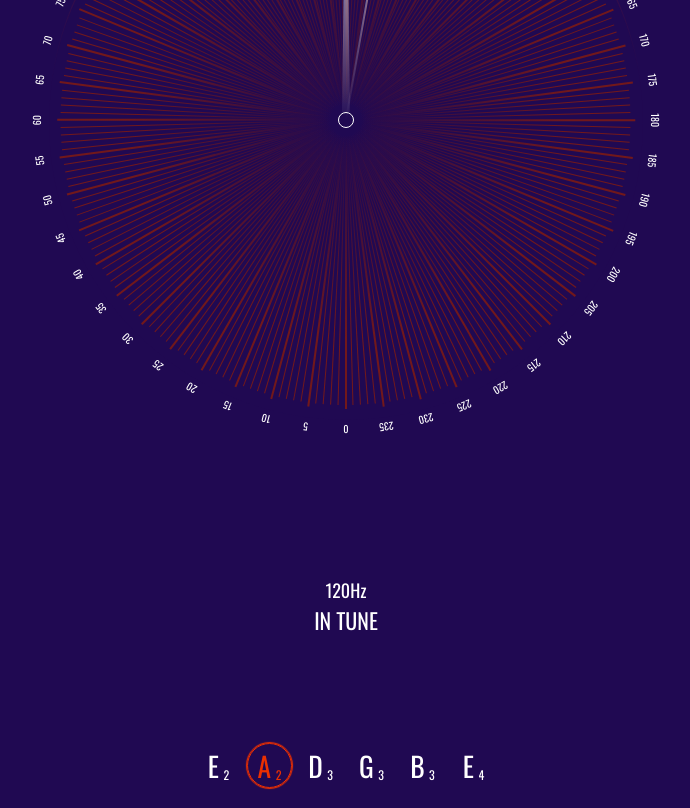
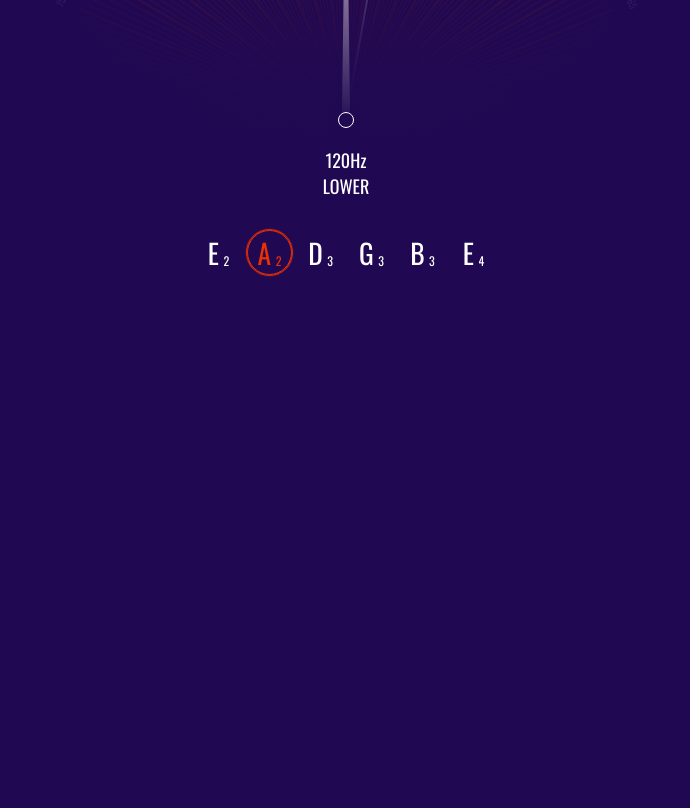
Before and after one commit to AshenFox/tuner, a React (Create React App) app: page / in a window 1280 px wide. Shown: the part 340-1148 px from the top of the page, without its empty margins (294-984 px from the left). After the commit the page ends 800 px from the top, so only its background shows below. Built offline with nearby package versions, Linux system fonts and the light colour scheme.

Commit message:
Fixed styles conflict

```diff
--- a/src/layout/home/components/Dial/DetFr.tsx
+++ b/src/layout/home/components/Dial/Indicator.tsx
@@ -1,4 +1,4 @@
-import React from "react";
+import React from 'react';
 
 interface OwnProps {}
 
@@ -10,11 +10,11 @@ type Props = OwnProps & StateProps & DispatchProps;
 
 const DetFr: React.FC<Props> = () => {
   return (
-    <div className="dial__detfr-cont">
-      <div className="dial__detfr">
+    <div className='dial__indicator-cont'>
+      <div className='dial__indicator'>
         120<span>Hz</span>
       </div>
-      <div className="dial__detfr-tip">lower</div>
+      <div className='dial__indicator-tip'>lower</div>
     </div>
   );
 };
--- a/src/layout/home/components/Dial/index.tsx
+++ b/src/layout/home/components/Dial/index.tsx
@@ -4,7 +4,7 @@ import Notch from './Notch';
 import Note from './Note';
 import { connect } from 'react-redux';
 import { AppState } from '../../../../store/store';
-import DetFr from './DetFr';
+import Indicator from './Indicator';
 
 const notchesNum = 240;
 
@@ -43,9 +43,10 @@ const Dial: React.FC<Props> = ({ main }) => {
         <div className='dial__hand-cont'>
           <div className='dial__hand'></div>
         </div>
-        <DetFr />
+
         <div className='dial__background-top'></div>
         <div className='dial__background-bottom'></div>
+        <Indicator />
       </div>
     </div>
   );
--- a/src/layout/home/components/Indicator.tsx
+++ /dev/null
@@ -1,14 +0,0 @@
-import React from 'react';
-
-const Indicator = () => {
-  return (
-    <div className='indicator__cont'>
-      <div className='indicator__fr'>
-        120<span>Hz</span>
-      </div>
-      <div className='indicator__guidance'>In tune</div>
-    </div>
-  );
-};
-
-export default Indicator;
--- a/src/layout/home/index.tsx
+++ b/src/layout/home/index.tsx
@@ -2,8 +2,6 @@ import React from 'react';
 import Dial from './components/Dial';
 import PitchDetector from './components/PitchDetector';
 import Tuning from './components/Tuning';
-import Indicator from './components/Indicator';
-
 interface OwnProps {}
 
 interface StateProps {}
@@ -16,7 +14,6 @@ const Home = (props: Props) => {
   return (
     <div className='container'>
       <Dial />
-      <Indicator />
       <Tuning />
       <PitchDetector />
     </div>
--- a/src/styles/components/dial/housing.scss
+++ b/src/styles/components/dial/housing.scss
@@ -13,11 +13,11 @@
 
     z-index: 15;
 
-    display: none;
+    /* display: none; */
   }
 
   &__housing::after {
-    content: "";
+    content: '';
 
     width: 150%;
     height: 150%;
@@ -38,7 +38,7 @@
   }
 
   &__housing::before {
-    content: "";
+    content: '';
 
     width: 150%;
     height: 150%;
--- a/src/styles/components/dial/index.scss
+++ b/src/styles/components/dial/index.scss
@@ -3,6 +3,7 @@
 @import './note';
 @import './fr';
 @import './hand';
+@import './indicator';
 
 .dial {
   width: 90rem;
@@ -16,8 +17,8 @@
 
   &__container {
     width: 90rem;
-    /* height: 55rem; */
-    height: 90rem;
+    height: 55rem;
+    /* height: 90rem; */
     overflow: hidden !important;
 
     margin-bottom: 1rem;
--- a/src/styles/components/dial/detfr.scss
+++ b/src/styles/components/dial/indicator.scss
@@ -1,5 +1,5 @@
 .dial {
-  &__detfr-cont {
+  &__indicator-cont {
     padding-top: 3rem;
 
     height: max-content;
@@ -24,7 +24,7 @@
     }
   }
 
-  &__detfr {
+  &__indicator {
     font-size: 1.8rem;
     margin-bottom: 0.5rem;
 
@@ -32,7 +32,7 @@
     box-shadow: 0px 0px 1px 1px #200952; */
   }
 
-  &__detfr-tip {
+  &__indicator-tip {
     text-transform: uppercase;
     font-size: 1.8rem;
   }
--- a/src/styles/components/index.scss
+++ b/src/styles/components/index.scss
@@ -2,4 +2,3 @@
 @import './dial';
 @import './tuning';
 @import './pitch-data';
-@import './indicator.scss';
--- a/src/styles/components/indicator.scss
+++ /dev/null
@@ -1,20 +0,0 @@
-.indicator {
-  &__cont {
-    margin-bottom: 11rem;
-    z-index: 25;
-
-    display: flex;
-    flex-direction: column;
-    align-items: center;
-  }
-
-  &__fr {
-    font-size: 1.8rem;
-    margin-bottom: 0.75rem;
-  }
-
-  &__guidance {
-    font-size: 2.2rem;
-    text-transform: uppercase;
-  }
-}
```
